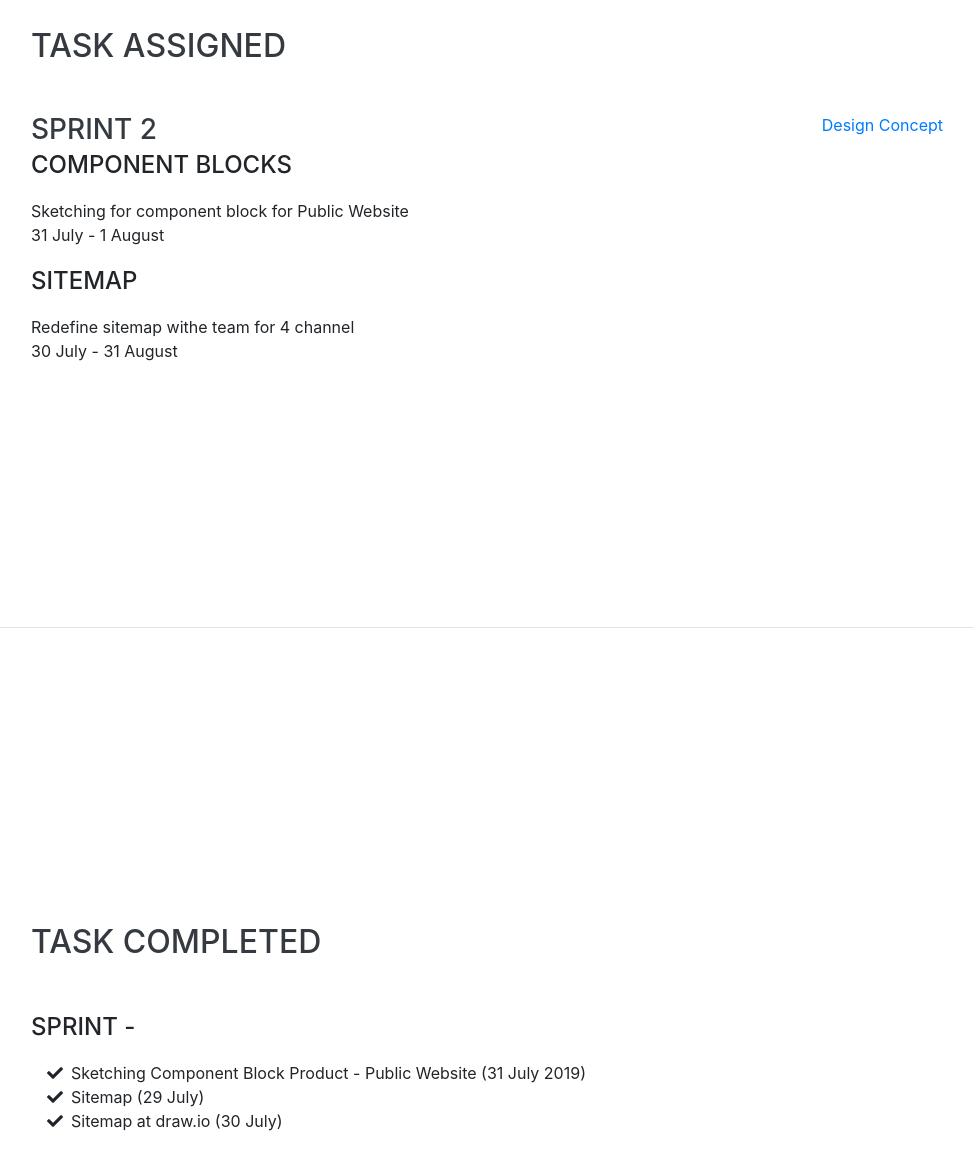
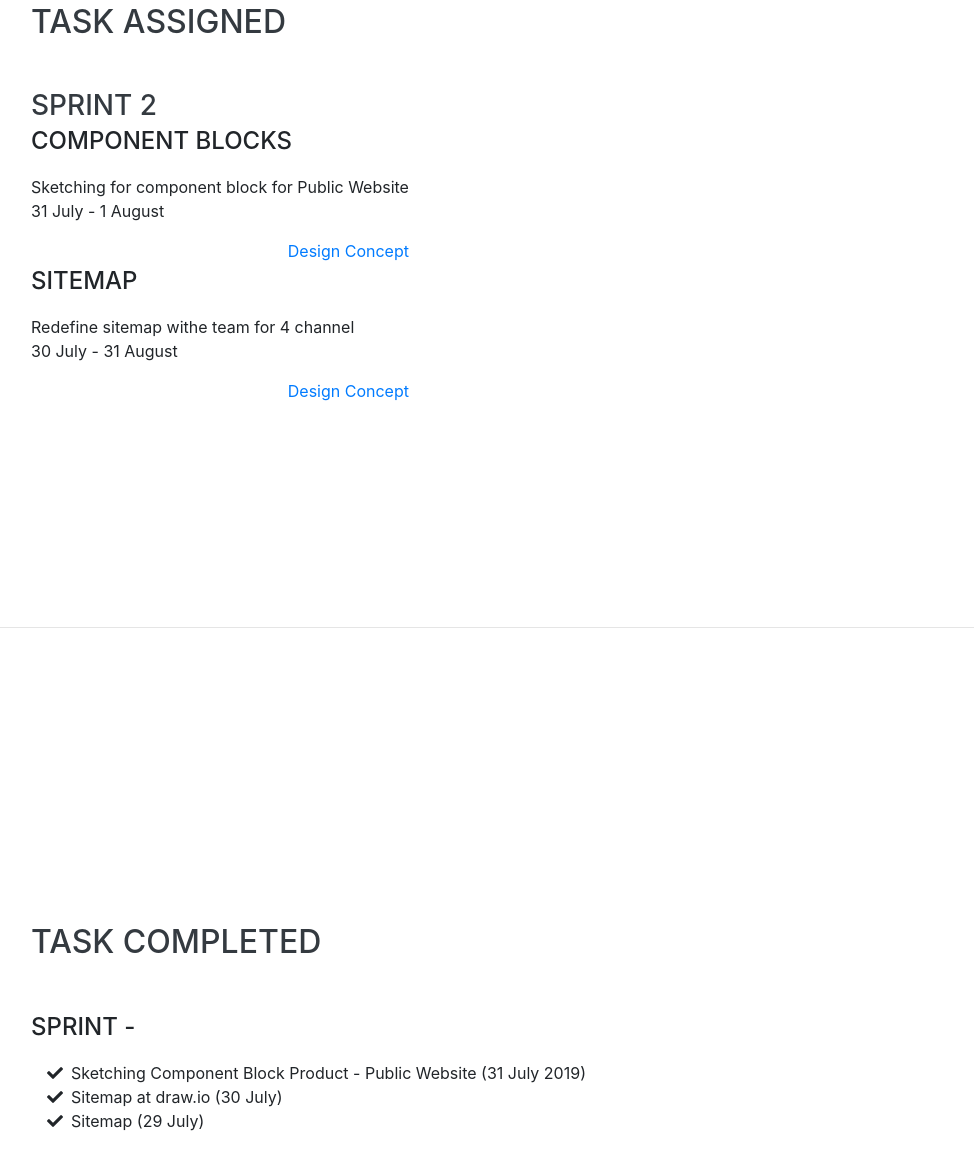
Before and after one commit to luckydhandy/luckydhandy.github.io, a website with bundled scripts: page index.html in a window 1280 px wide. Shown: the part 1775-2944 px from the top of the page, without its empty margins (289-1263 px from the left). Built offline with nearby package versions, Linux system fonts and the light colour scheme; a web font is replaced by a local one.

Commit message:
Update index.html

```diff
--- a/index.html
+++ b/index.html
@@ -104,12 +104,15 @@
             <div class="subheading mb-3">Component Blocks</div>
             <div>Sketching for component block for Public Website</div>
             <p>31 July - 1 August</p>
+              <div class="resume-date text-md-right">
+            <span class="text-primary">Design Concept</span>
+          </div>
               <div class="subheading mb-3">Sitemap</div>
             <div>Redefine sitemap withe team for 4 channel</div>
             <p>30 July - 31 August</p>
+              <div class="resume-date text-md-right">
+            <span class="text-primary">Design Concept</span>
           </div>
-          <div class="resume-date text-md-right">
-            <span class="text-primary">Design Concept</span>
           </div>
         </div>
       </div>
@@ -125,12 +128,12 @@
           <li>
             <i class="fa-li fa fa-check"></i>
             Sketching Component Block Product - Public Website (31 July 2019)</li>
+          <li>
+            <i class="fa-li fa fa-check"></i>
+            Sitemap at draw.io (30 July)</li>
             <li>
             <i class="fa-li fa fa-check"></i>
             Sitemap (29 July)</li>
-          <li>
-            <i class="fa-li fa fa-check"></i>
-            Sitemap at draw.io (30 July)</li>
 
         </ul>
       </div>
```
